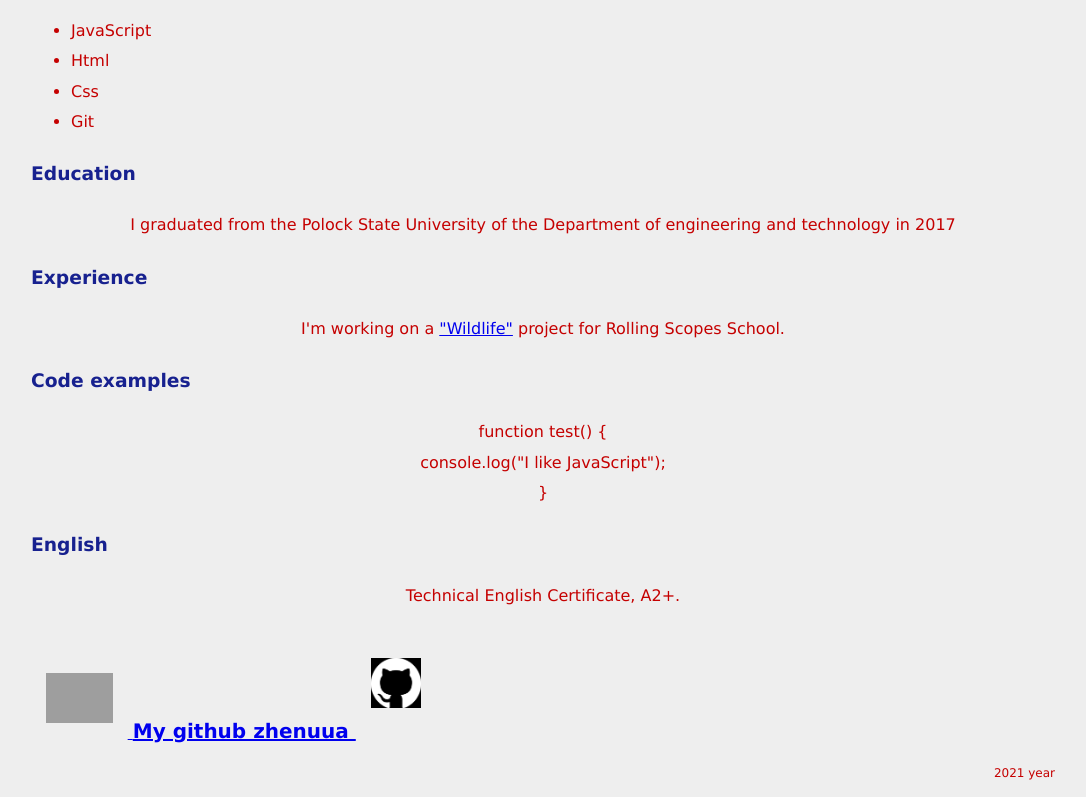
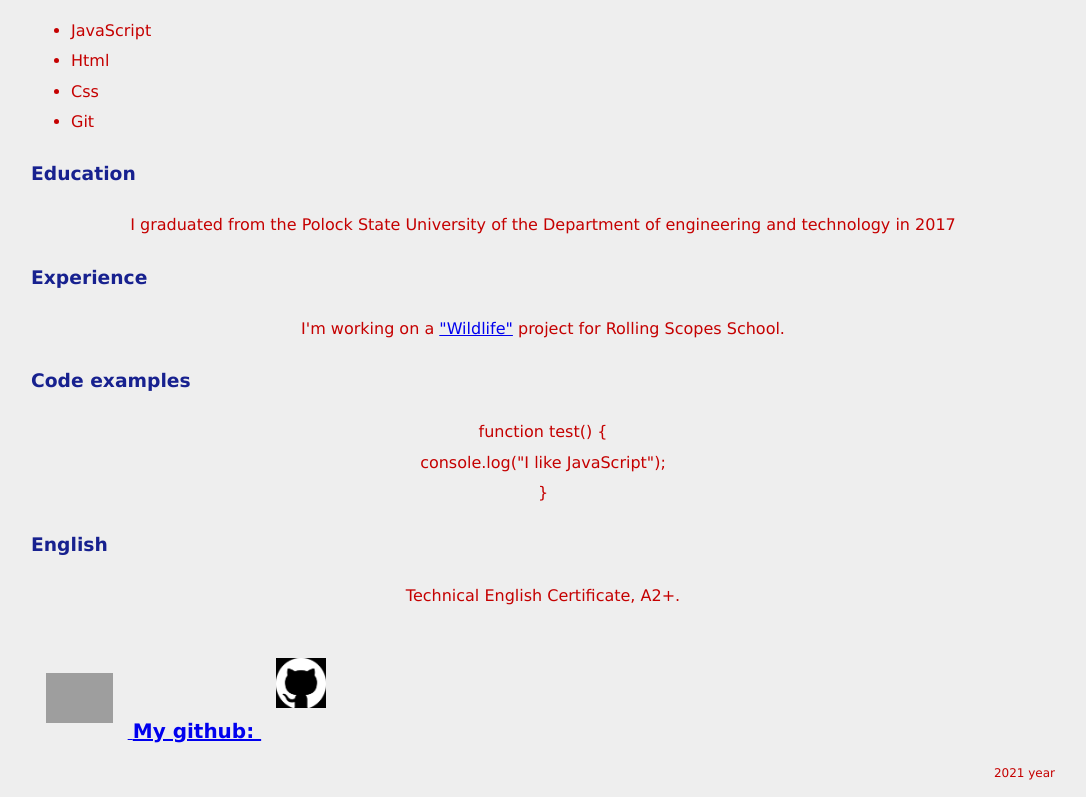
Before and after one commit to zhenuua/rsschool-cv, a plain HTML site: page index.html in a window 1280 px wide. Shown: the part 691-1488 px from the top of the page, without its empty margins (97-1183 px from the left). Drawn offline with Linux system fonts and the light colour scheme; grey boxes are pictures that could not be loaded.

Commit message:
feat: add link github

```diff
--- a/css/style.css
+++ b/css/style.css
@@ -48,17 +48,15 @@ p {
     margin: 30px 15px;
 }
 
-.year{
-    font-size: 12px;
-    text-align: right;
-}
-
 .text-git{
     font-size: 20px;
-    margin: 30px 0px;
     font-weight: 700;
 }
 
 a:hover {
     color: #700202;
-  }
+}
+.year{
+    font-size: 12px;
+    text-align: right;
+}
--- a/index.html
+++ b/index.html
@@ -69,7 +69,7 @@
             <img src="https://rs.school/images/rs_school_js.svg" class="logo-rss" alt="image of logo RSS">
         </a>
         <a href="https://github.com/zhenuua" target="_blank" class="text-git">
-            My github zhenuua
+            My github:
             <img src="img/logoGIT.png" class="logo-github" alt="image of logo gitgub">
         </a>
         <p class="year">2021 year</p>
```
